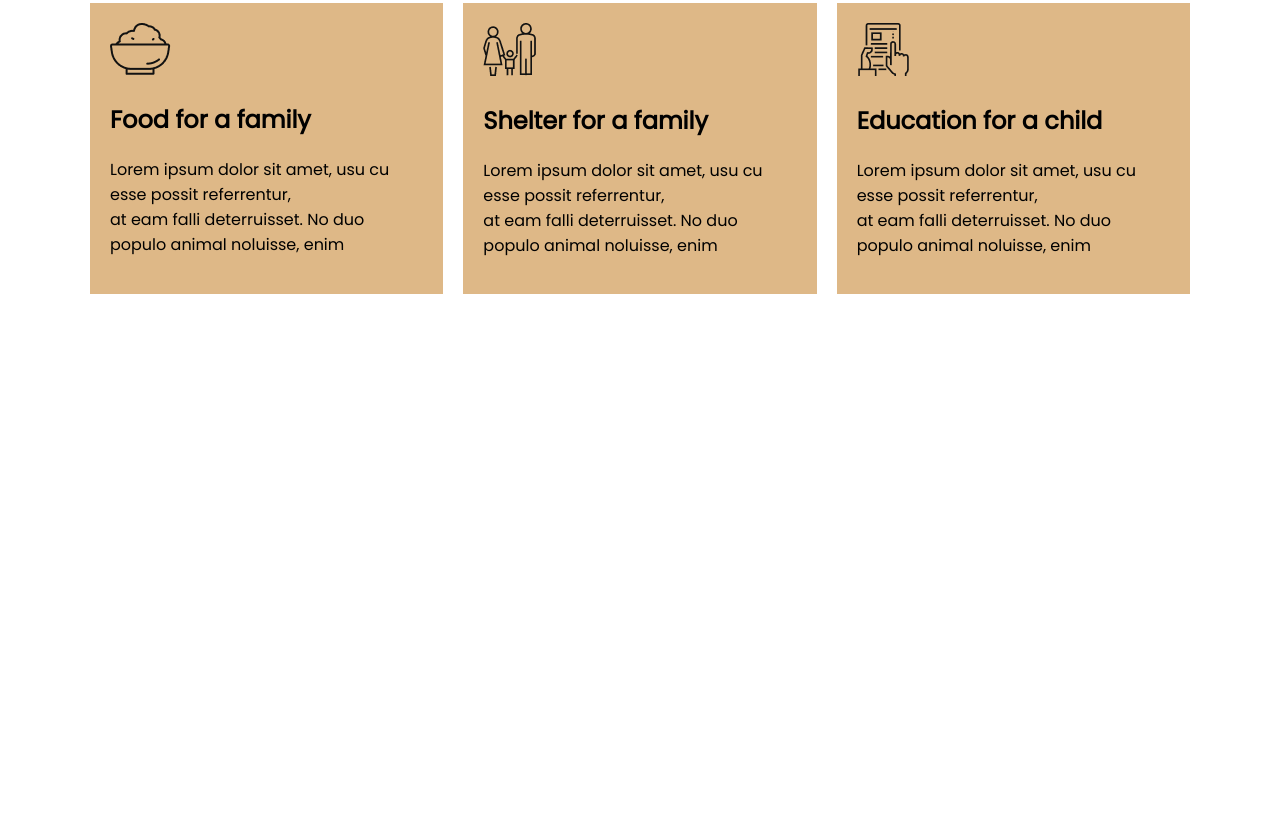
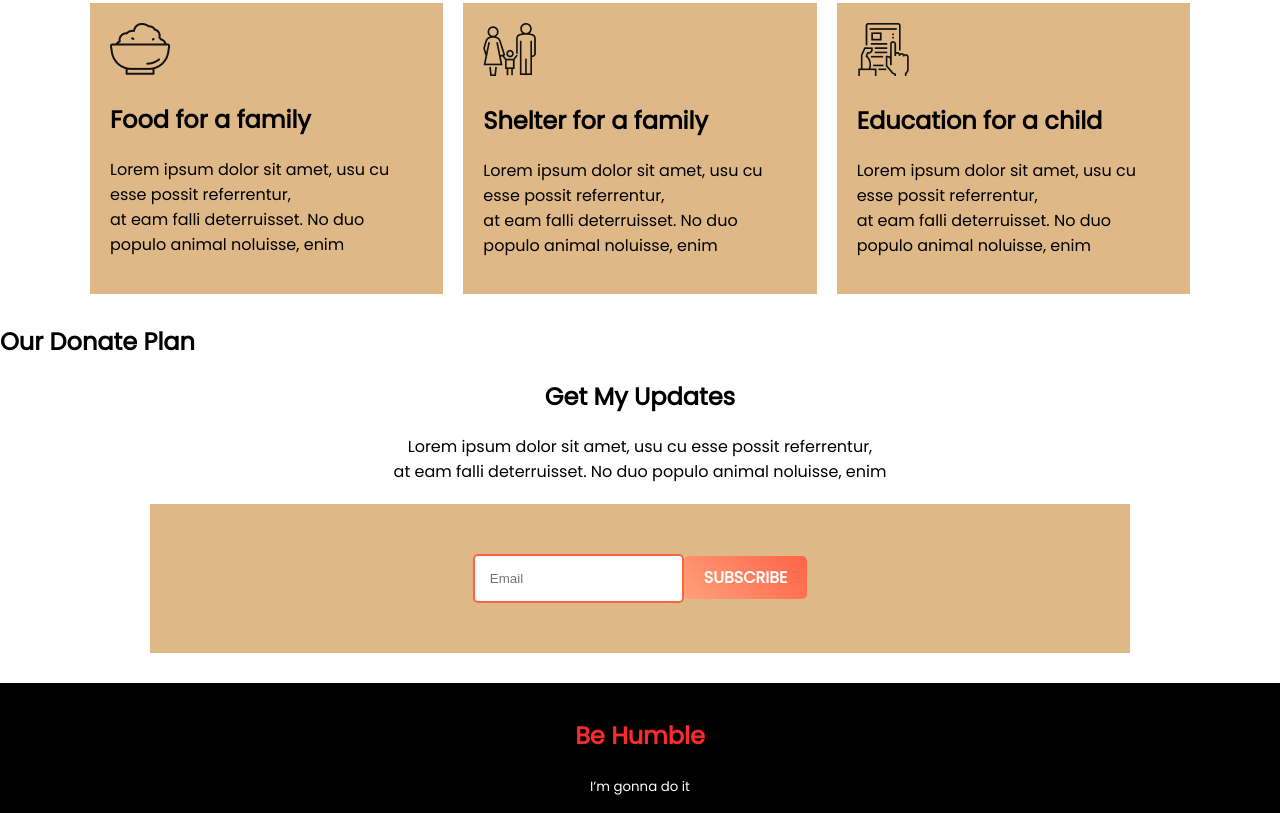
Before and after one commit to Soroar-Mia/donate-today, a plain HTML site: page index.html in a window 1280 px wide. Shown: the part 983-1796 px from the top of the page. Before the commit the page ends 1287 px from the top, so only its background shows below. Drawn offline with Linux system fonts and the light colour scheme.

Commit message:
update commit

```diff
--- a/index.html
+++ b/index.html
@@ -58,5 +58,21 @@
         </div>
     </div>
 </section>
+<section>
+    <h1>Our Donate Plan</h1>
+</section>
+<section class="Updates">
+    <div>
+        <h1>Get My Updates</h1>
+        <p>Lorem ipsum dolor sit amet, usu cu esse possit referrentur,<br> at eam falli deterruisset. No duo populo animal noluisse, enim</p>
+    </div>
+    <div class="Updates-input" >
+        <input class="input" type="text" placeholder="Email"><a class="anchor-button" href="">SUBSCRIBE</a>
+    </div>
+</section>
+<footer>
+    <h2 class="footer-h2">Be Humble</h2>
+    <small class="footer-p">I’m gonna do it</small>
+</footer>
 </body>
 </html>
--- a/style.css
+++ b/style.css
@@ -46,3 +46,36 @@ body{
     padding: 20px;
     background-color: burlywood;
 }
+
+
+.Updates{
+    text-align: center;
+    margin-bottom: 30px;
+}
+.Updates-input{
+    background-color: burlywood;
+    padding: 50px;
+    margin-left: 150px;
+    margin-right: 150px;
+    margin-top: 20px;
+    margin-bottom: 20px;
+}
+.input{
+    padding: 15px;
+    border: 2px solid tomato;
+    border-radius: 5px;
+}
+footer {
+    background-color: black;
+    text-align: center;
+
+    padding: 15px;
+}
+.footer-h2{
+    color: rgb(250, 43, 43);
+}
+
+.footer-p{
+    color: white;
+
+}
```
